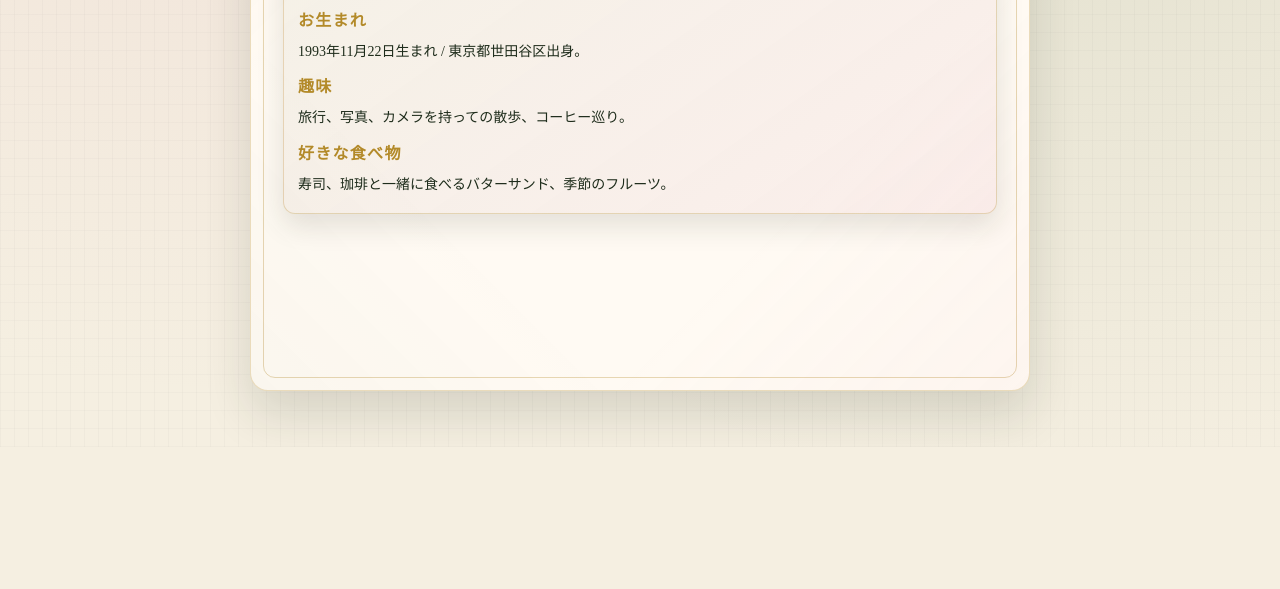
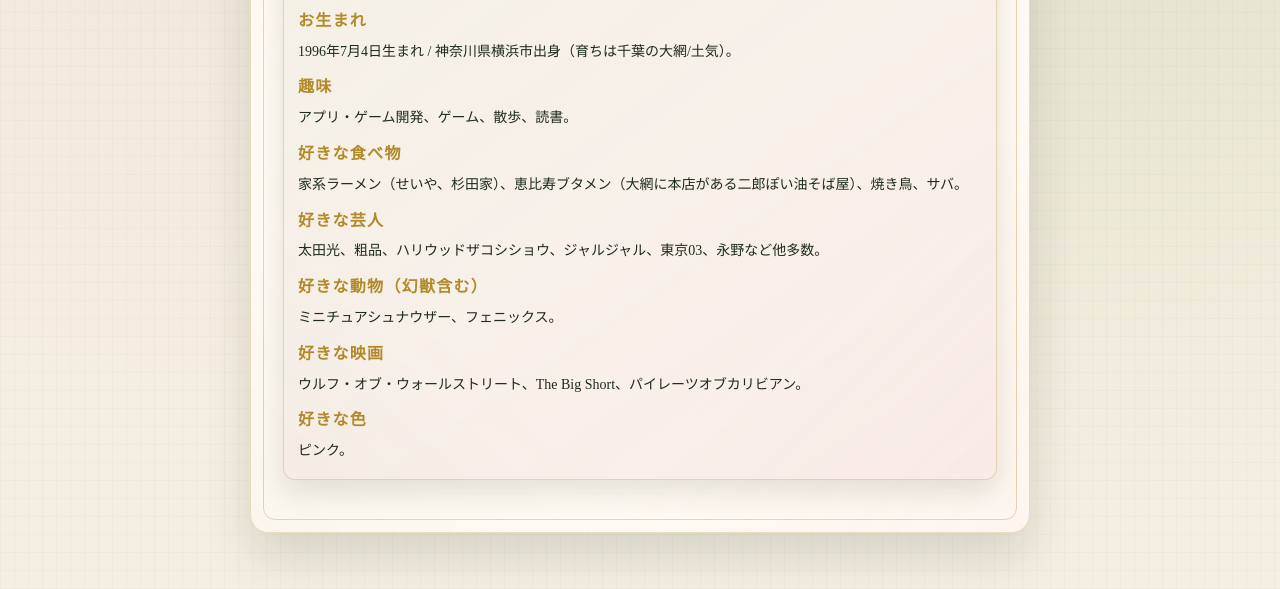
Before and after one commit to tigaxa/shiori, a plain HTML site: page profiles/profile-yoshida-taiga.html in a window 1280 px wide. Shown: the part 353-942 px from the top of the page. Before the commit the page ends 800 px from the top, so only its background shows below. Drawn offline with Linux system fonts and the light colour scheme.

Commit message:
fix: my prof追加

```diff
--- a/profiles/profile-yoshida-taiga.html
+++ b/profiles/profile-yoshida-taiga.html
@@ -17,15 +17,31 @@
         <div class="profile-role">【新郎】</div>
         <div class="profile-section">
           <div class="profile-section-title">お生まれ</div>
-          <p class="profile-body">1993年11月22日生まれ / 東京都世田谷区出身。</p>
+          <p class="profile-body">1996年7月4日生まれ / 神奈川県横浜市出身（育ちは千葉の大網/土気）。</p>
         </div>
         <div class="profile-section">
           <div class="profile-section-title">趣味</div>
-          <p class="profile-body">旅行、写真、カメラを持っての散歩、コーヒー巡り。</p>
+          <p class="profile-body">アプリ・ゲーム開発、ゲーム、散歩、読書。</p>
         </div>
         <div class="profile-section">
           <div class="profile-section-title">好きな食べ物</div>
-          <p class="profile-body">寿司、珈琲と一緒に食べるバターサンド、季節のフルーツ。</p>
+          <p class="profile-body">家系ラーメン（せいや、杉田家）、恵比寿ブタメン（大網に本店がある二郎ぽい油そば屋）、焼き鳥、サバ。</p>
+        </div>
+        <div class="profile-section">
+          <div class="profile-section-title">好きな芸人</div>
+          <p class="profile-body">太田光、粗品、ハリウッドザコシショウ、ジャルジャル、東京03、永野など他多数。</p>
+        </div>
+        <div class="profile-section">
+          <div class="profile-section-title">好きな動物（幻獣含む）</div>
+          <p class="profile-body">ミニチュアシュナウザー、フェニックス。</p>
+        </div>
+        <div class="profile-section">
+          <div class="profile-section-title">好きな映画</div>
+          <p class="profile-body">ウルフ・オブ・ウォールストリート、The Big Short、パイレーツオブカリビアン。</p>
+        </div>
+        <div class="profile-section">
+          <div class="profile-section-title">好きな色</div>
+          <p class="profile-body">ピンク。</p>
         </div>
       </div>
     </div>
```
